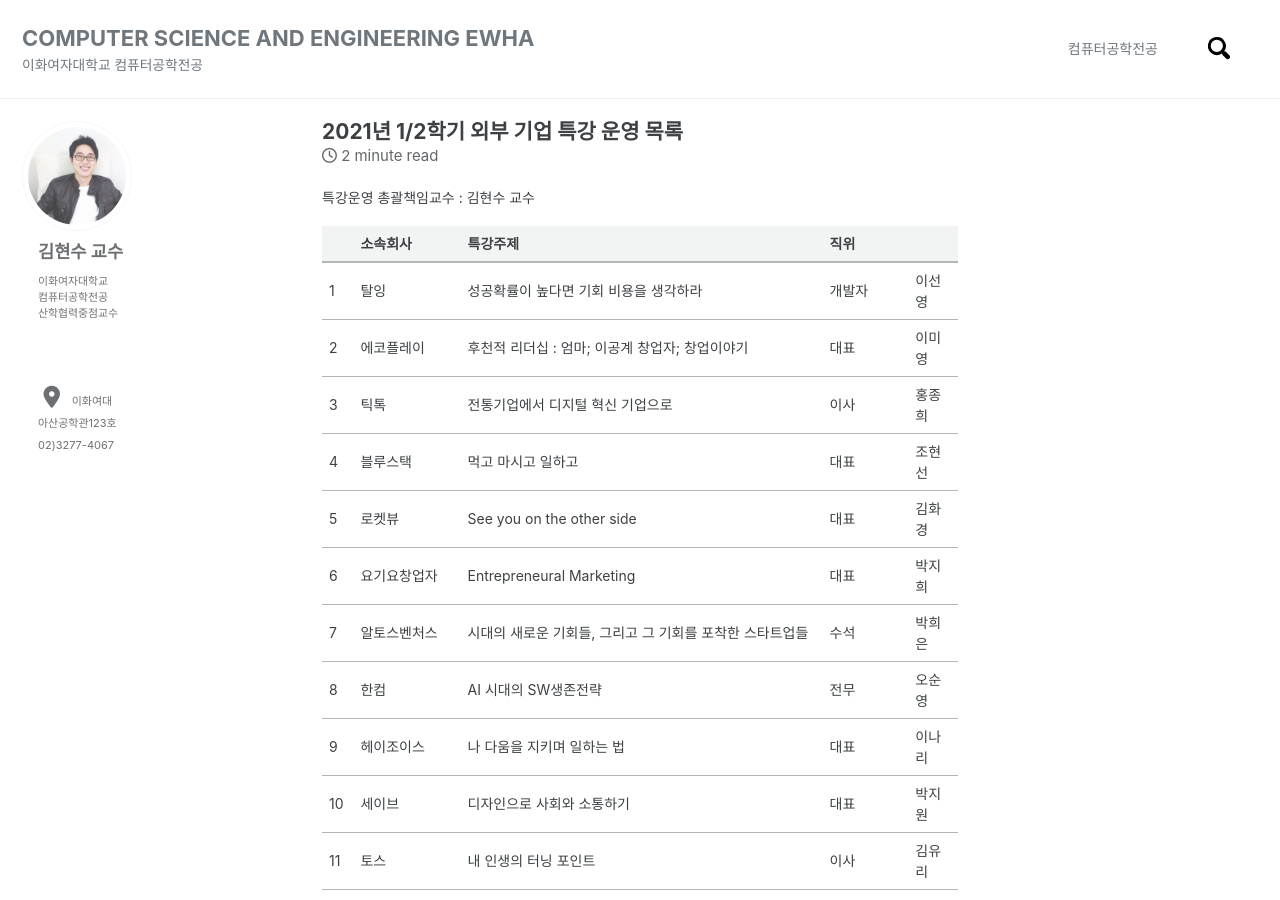
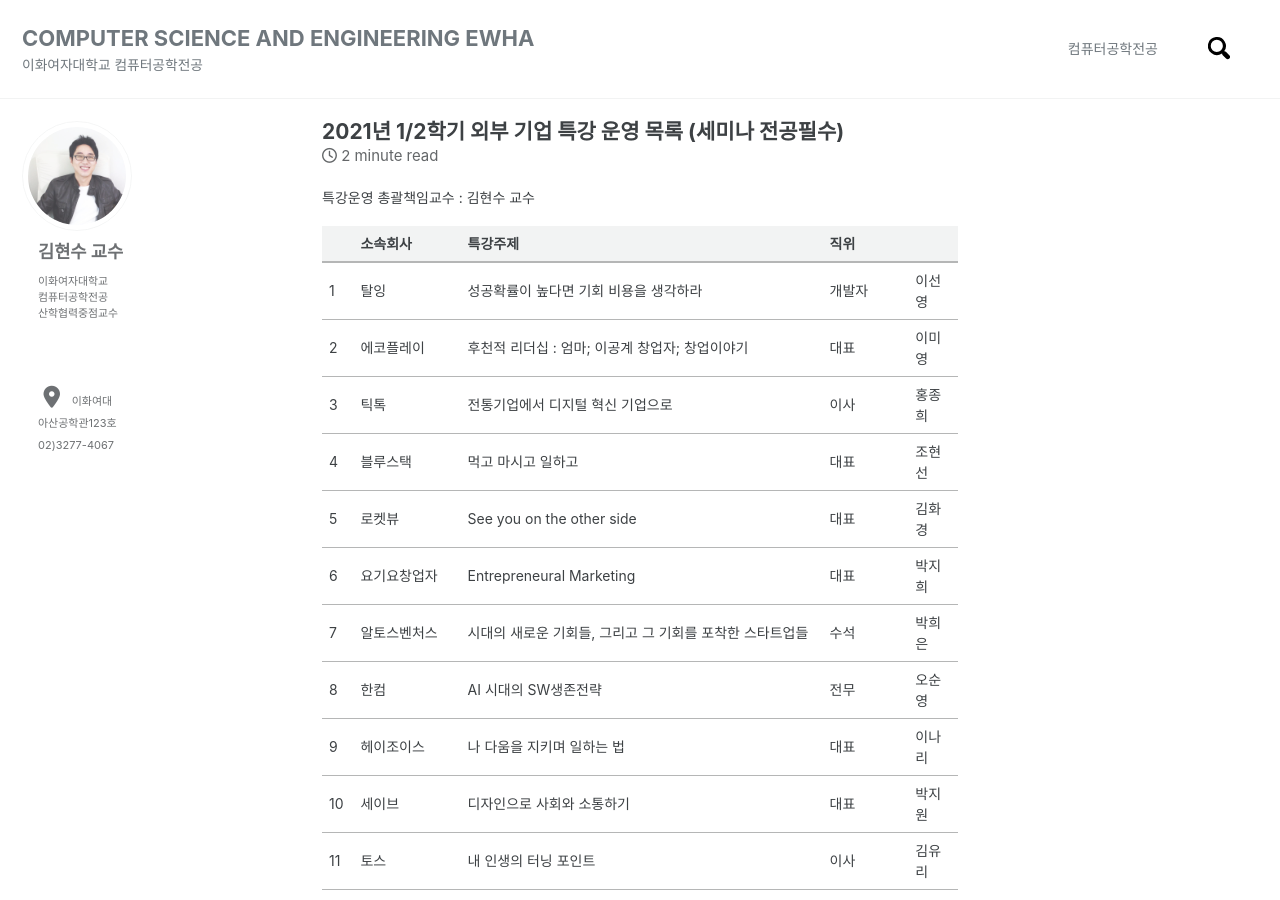
Before and after one commit to faculty-hieonn/faculty-hieonn.github.io, a Jekyll site: the page built from _posts/2022-01-06-eclass.md, in a window 1280 px wide and 900 px high. Built offline with Jekyll 4.4.1, drawn with Linux system fonts in a browser that asks for light colours; cached includes are drawn as plain includes; nearby versions of some CDN libraries.

Commit message:
제목수정

```diff
--- a/_posts/2022-01-06-eclass.md
+++ b/_posts/2022-01-06-eclass.md
@@ -1,5 +1,5 @@
 ---
-title: "2021년 1/2학기 외부 기업 특강 운영 목록"
+title: "2021년 1/2학기 외부 기업 특강 운영 목록 (세미나 전공필수)"
 date: 2022-01-06 09:26:28 -0400
 categories: notice
 ---
```
